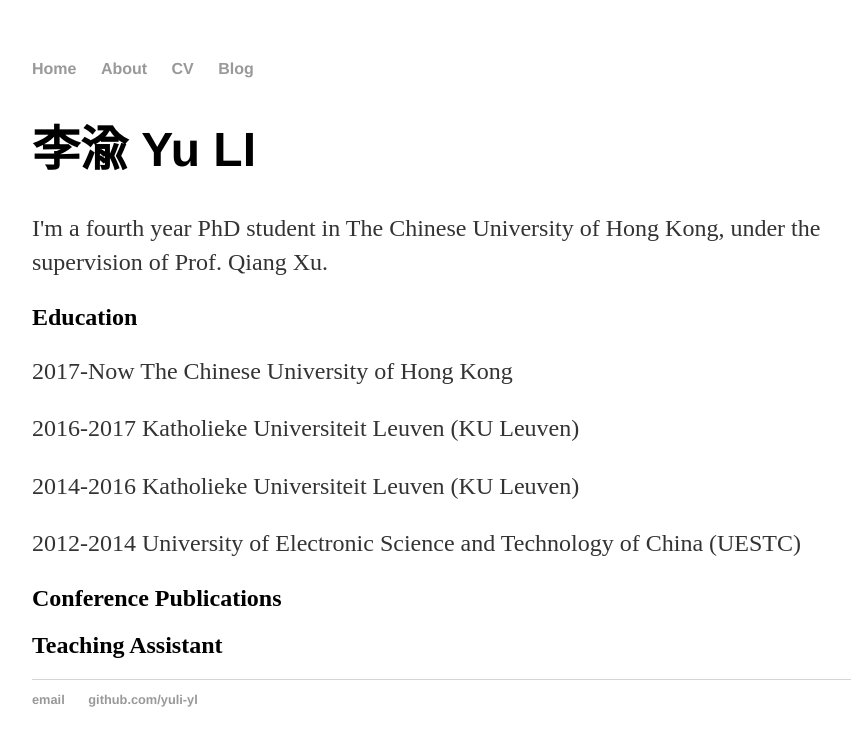
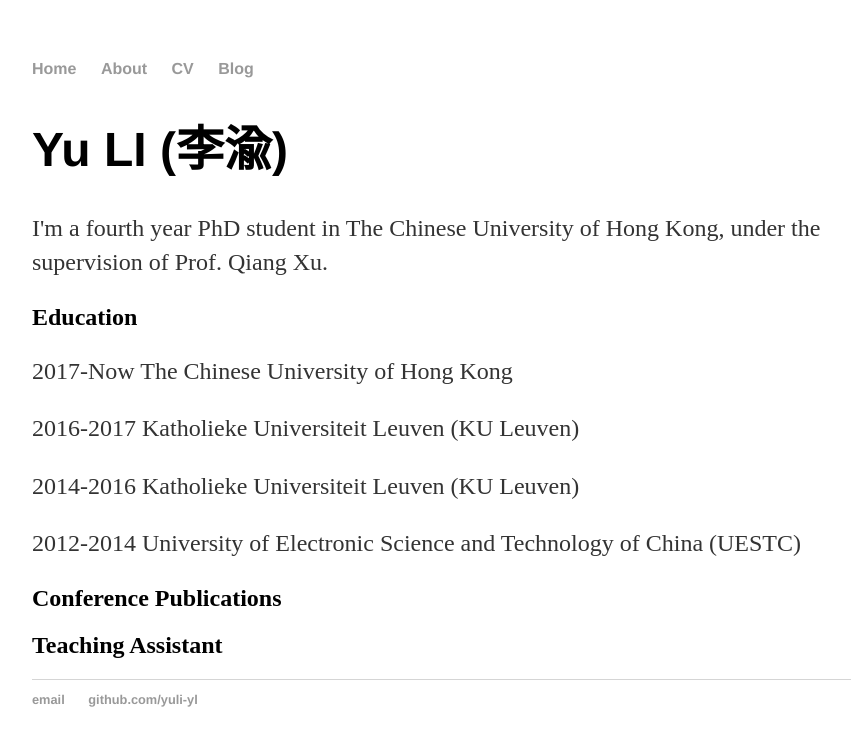
Before and after one commit to yuli-yl/yuli-ly.github.io, a Jekyll site: the page built from about/index.html, in a window 1280 px wide. Shown: the top 746 px of the page, without its empty margins (160-1011 px from the left). Built offline with Jekyll 4.4.1, drawn with Linux system fonts in a browser that asks for light colours.

```diff
--- a/about/index.html
+++ b/about/index.html
@@ -3,7 +3,7 @@ layout: default
 title: Yu LI
 ---
 <div class="blurb">
-	<h1>李渝 Yu LI</h1>
+	<h1>Yu LI (李渝)</h1>
 <!-- 	<a href="/about">Read more about my life...</a> -->
 	<p>I'm a fourth year PhD student in The Chinese University of Hong Kong, under the supervision of Prof. Qiang Xu. </p>
 
```
